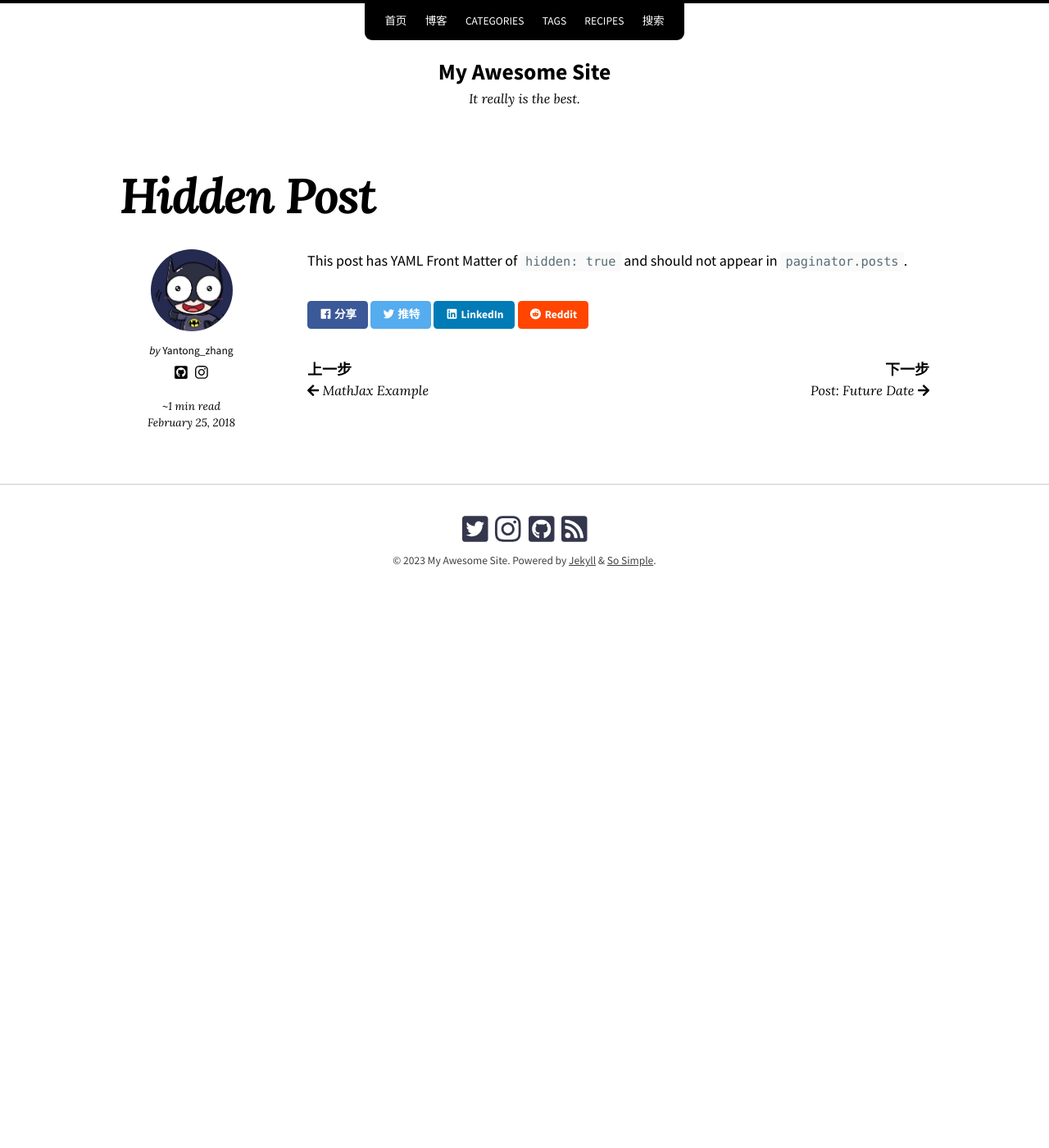
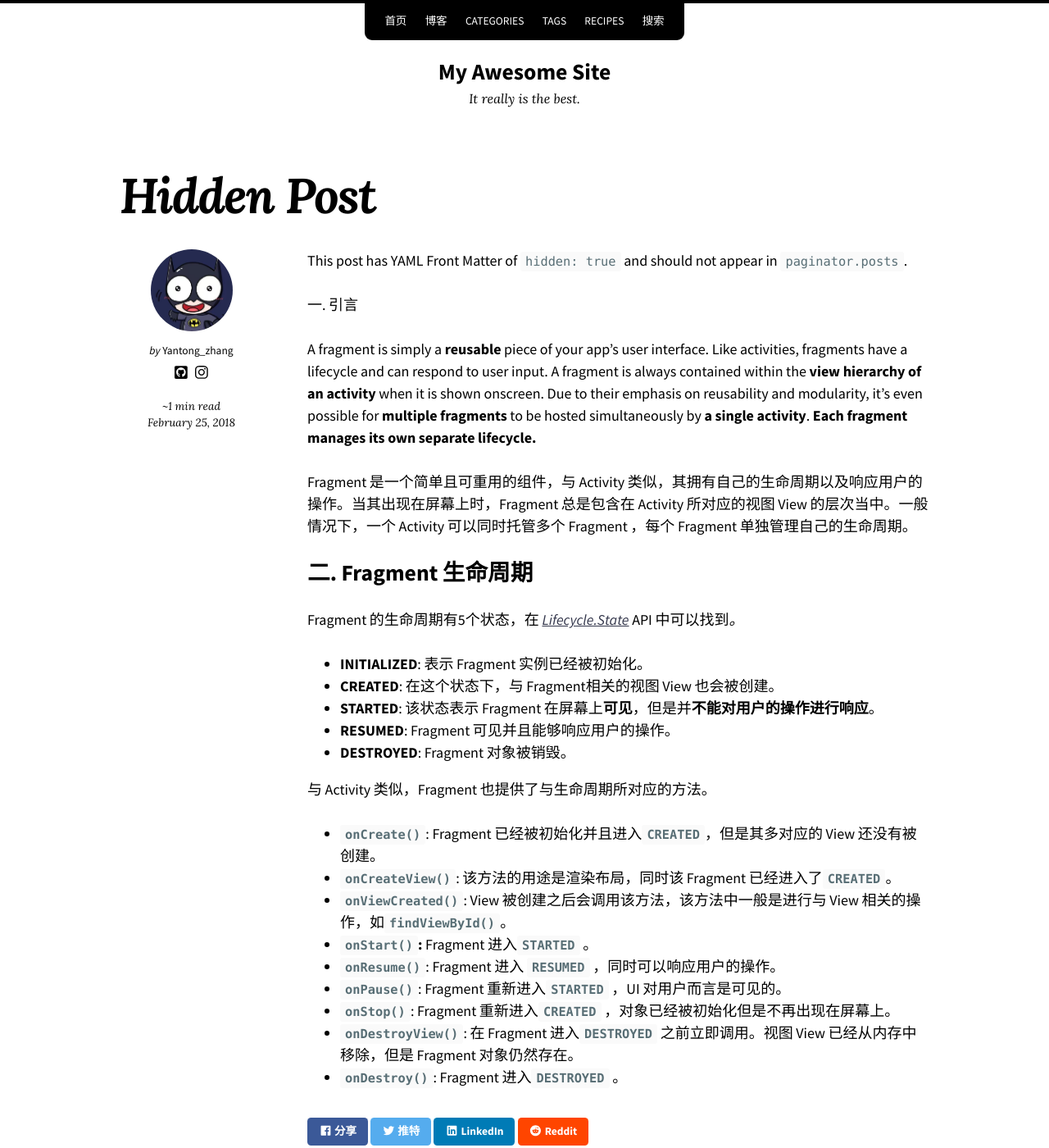
Before and after one commit to zyt1678532032/zyt1678532032.github.io, a Jekyll site: the page built from _posts/2018-02-25-hidden-post.md, in a window 1280 px wide and 1400 px high. Shown: the whole window at 82% size. Built offline with Jekyll 4.4.1, drawn with Linux system fonts in a browser that asks for light colours; nearby versions of some CDN libraries.

Commit message:
feat:中文内容测试

```diff
--- a/_data/text.yml
+++ b/_data/text.yml
@@ -3,7 +3,7 @@
 # Chinese (default)
 zh-cn: &DEFAULT_ZH
   skip_links: "跳过链接"
-  skip_primary_nav: "Skip to primary navigation"
+  skip_primary_nav: "跳到主导航"
   skip_content: "返回内容"
   skip_footer: "跳至底部"
   menu_label: "菜单"
@@ -18,8 +18,8 @@ zh-cn: &DEFAULT_ZH
   results_found: "Result(s) found"
   share: "分享"
   tweet: "推特"
-  next: "下一步"
-  previous: "上一步"
+  next: "下一篇"
+  previous: "上一篇"
   newer: "Newer"
   older: "Older"
   back_to_top: "回到顶部"
--- a/_posts/2018-02-25-hidden-post.md
+++ b/_posts/2018-02-25-hidden-post.md
@@ -5,3 +5,31 @@ last_modified_at:
 ---
 
 This post has YAML Front Matter of `hidden: true` and should not appear in `paginator.posts`.
+
+一. 引言
+
+A fragment is simply a **reusable** piece of your app's user interface. Like activities, fragments have a lifecycle and can respond to user input. A fragment is always contained within the **view hierarchy of an activity** when it is shown onscreen. Due to their emphasis on reusability and modularity, it's even possible for **multiple fragments** to be hosted simultaneously by **a single activity**. **Each fragment manages its own separate lifecycle.**
+
+Fragment 是一个简单且可重用的组件，与 Activity 类似，其拥有自己的生命周期以及响应用户的操作。当其出现在屏幕上时，Fragment 总是包含在 Activity 所对应的视图 View 的层次当中。一般情况下，一个 Activity 可以同时托管多个 Fragment ，每个 Fragment 单独管理自己的生命周期。
+
+## 二. Fragment 生命周期
+
+ Fragment 的生命周期有5个状态，在 *[Lifecycle.State](https://developer.android.com/reference/kotlin/androidx/lifecycle/Lifecycle.State)* API 中可以找到*。*
+
+- **INITIALIZED**: 表示 Fragment 实例已经被初始化。
+- **CREATED**: 在这个状态下，与 Fragment相关的视图 View 也会被创建。
+- **STARTED**: 该状态表示 Fragment 在屏幕上**可见**，但是并**不能对用户的操作进行响应**。
+- **RESUMED**: Fragment 可见并且能够响应用户的操作。
+- **DESTROYED**: Fragment 对象被销毁。
+
+ 与 Activity 类似，Fragment 也提供了与生命周期所对应的方法。
+
+- **`onCreate()`**: Fragment 已经被初始化并且进入**`CREATED`**，但是其多对应的 View 还没有被创建。
+- **`onCreateView()`**: 该方法的用途是渲染布局，同时该 Fragment 已经进入了**`CREATED`**。
+- **`onViewCreated()`**: View 被创建之后会调用该方法，该方法中一般是进行与 View 相关的操作，如**`findViewById()`**。
+- **`onStart()`****:** Fragment 进入**`STARTED`** 。
+- **`onResume()`**: Fragment 进入 **`RESUMED`** ，同时可以响应用户的操作。
+- **`onPause()`**: Fragment 重新进入**`STARTED`** ，UI 对用户而言是可见的。
+- **`onStop()`**: Fragment 重新进入**`CREATED`** ，对象已经被初始化但是不再出现在屏幕上。
+- **`onDestroyView()`**: 在 Fragment 进入**`DESTROYED`** 之前立即调用。视图 View 已经从内存中移除，但是 Fragment 对象仍然存在。
+- **`onDestroy()`**:  Fragment 进入**`DESTROYED`** 。
```
